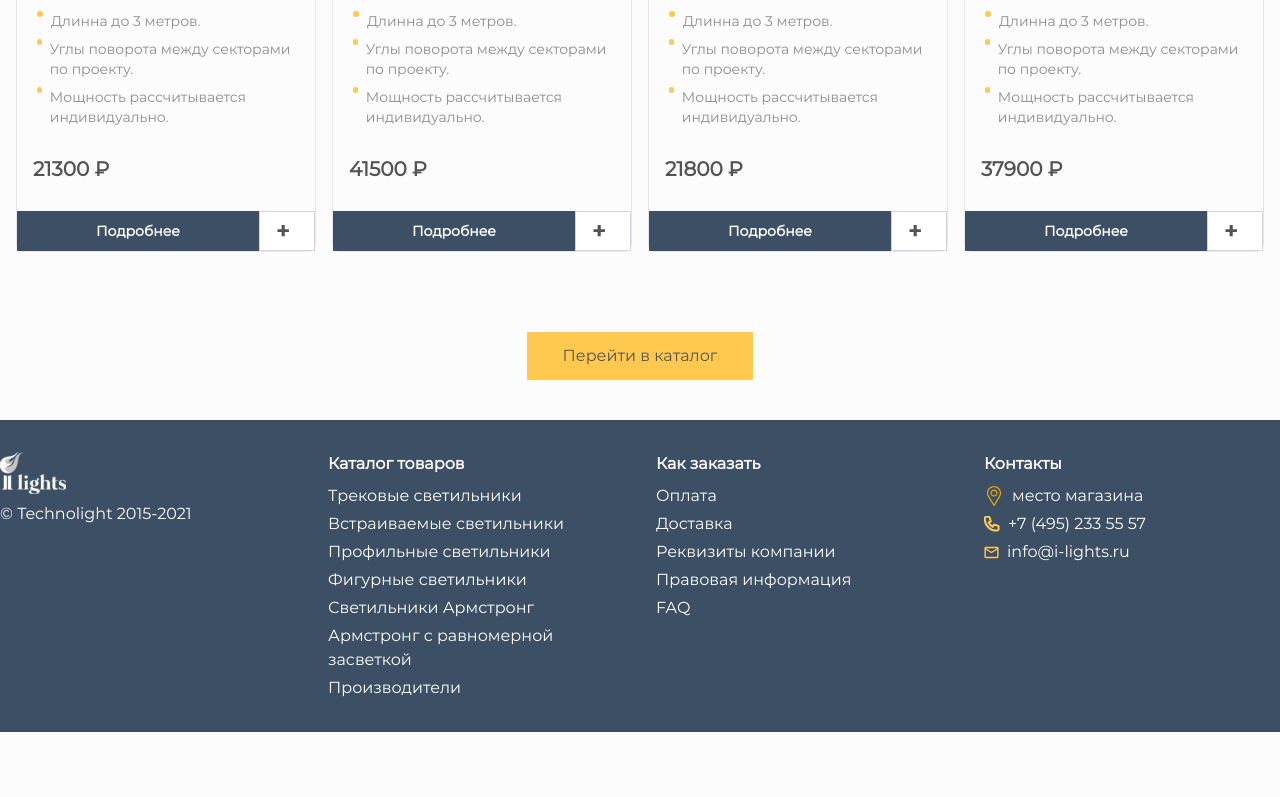
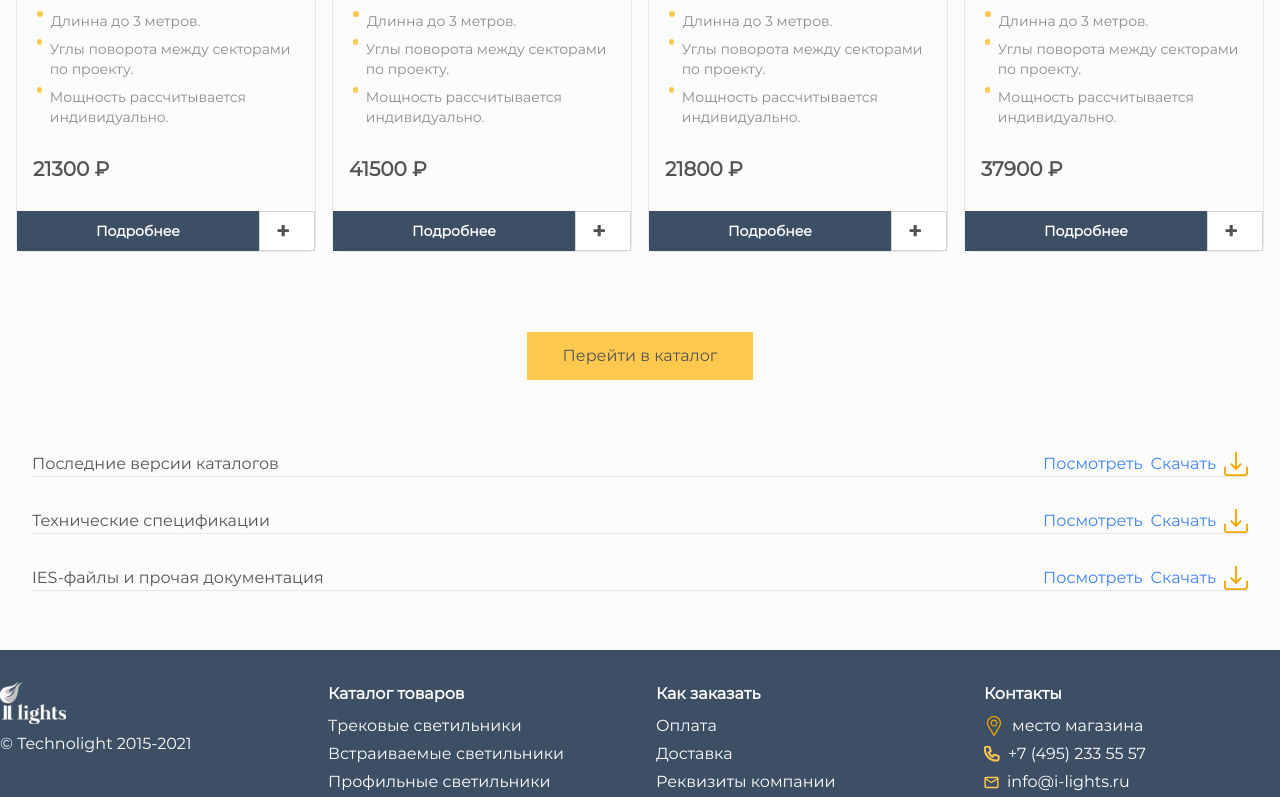
Before and after one commit to 89811421793/lamps, a Next.js app: page / in a window 1280 px wide. Shown: the part 2102-2899 px from the top of the page. Before the commit the page ends 2834 px from the top, so only its background shows below. Built offline with nearby package versions, Linux system fonts and the light colour scheme.

Commit message:
прокрутка с прозрачностью (временно use client)

```diff
--- /dev/null
+++ b/src/app/components/ScrollableList.tsx
@@ -0,0 +1,75 @@
+'use client'
+import React, { useState, useRef, useCallback } from 'react';
+
+const ScrollableList = () => {
+  const [scrollY, setScrollY] = useState(0);
+  const containerRef = useRef<HTMLDivElement>(null);
+
+  const handleScroll = useCallback(() => {
+    if (containerRef.current) {
+      setScrollY(containerRef.current.scrollTop);
+    }
+  }, []);
+
+  const listItems = [
+    { title: "Последние версии каталогов" },
+    { title: "Технические спецификации" },
+    { title: "IES-файлы и прочая документация" },
+    { title: "Последние версии каталогов" },
+    { title: "Технические спецификации" },
+    { title: "IES-файлы и прочая документация" },
+    { title: "Последние версии каталогов" },
+    { title: "Технические спецификации" },
+    { title: "IES-файлы и прочая документация" },
+  ];
+
+  const itemHeight = 60; // Высота одного элемента списка
+  const visibleItems = 3; // Количество одновременно видимых элементов
+  const fadeDistance = 50; // Расстояние, на котором элементы начинают исчезать и появляться
+
+  return (
+    <div
+      ref={containerRef}
+      className="border-0 rounded-lg overflow-y-scroll py-4"
+      onScroll={handleScroll}
+      style={{ height: `${itemHeight * visibleItems}px` }}
+    >
+      {listItems.map((item, index) => {
+        const position = index * itemHeight - scrollY; // Вычисляем позицию элемента относительно прокрутки
+        let opacity = 1; // По умолчанию полная непрозрачность
+
+        // Логика изменения прозрачности верхних элементов
+        if (position < 0) {
+          opacity = Math.max(0, 1 + (position / fadeDistance)*1.5); // Элемент начинает исчезать при прокрутке вверх
+        }
+        // Логика изменения прозрачности нижних элементов
+        else if (position > (itemHeight * (visibleItems - 1))) {
+          const distanceFromBottom = position - (itemHeight * (visibleItems - 1));
+          if (distanceFromBottom < fadeDistance) {
+            opacity = Math.max(0, 1 - (distanceFromBottom / fadeDistance)*1.5); // Элемент начинает исчезать при прокрутке вниз
+          }
+        }
+
+        return (
+          <div
+            key={index}
+            className="p-4 transition-opacity duration-300 ease-in-out hover:bg-gray-100"
+            style={{ opacity }}
+          >
+            <div className="flex justify-between items-center">
+              <span>{item.title}</span>
+              <div className="flex items-center space-x-2">
+                <button className="text-blue-500">Посмотреть</button>
+                <button className="text-blue-500">Скачать</button>
+                <img src='/downloadpic.svg' alt='Иконка скачивания' className="h-6" />
+              </div>
+            </div>
+            {index < listItems.length - 1 && <hr />}
+          </div>
+        );
+      })}
+    </div>
+  );
+};
+
+export default ScrollableList;
--- a/src/app/components/sections/mainpage/Latest.tsx
+++ b/src/app/components/sections/mainpage/Latest.tsx
@@ -2,6 +2,8 @@ import React from "react";
 import SectionTitle from "../../SectionTitle";
 import Card from "../../Card";
 import Button from "../../Button";
+import ScrollableList from "../../ScrollableList";
+
 
 type CardProps = {
   url: string;
@@ -66,7 +68,7 @@ const Latest = async () => {
   const cards = await getCards(); // Получаем карточки асинхронно
 
   return (
-    <section className="mb-[20px]">
+    <section className="mb-[50px]">
       <SectionTitle title="Новинки" />
       <div className="grid grid-cols-1 sm:grid-cols-2 md:grid-cols-4 gap-4 mb-[80px]">
         {cards.map((card) => (
@@ -88,6 +90,7 @@ const Latest = async () => {
           paddingX="px-[36px]"
         />
       </div>
+      <ScrollableList/>
     </section>
   );
 };
--- a/src/app/globals.css
+++ b/src/app/globals.css
@@ -44,3 +44,40 @@ body {
   font-weight: bold;
   padding: 8px 20px;
 }
+
+
+
+
+.scrollable-container {
+  overflow-y: scroll; /* Включаем вертикальную прокрутку */
+  height: 300px; /* Убедитесь, что контейнер имеет фиксированную высоту */
+}
+
+/* Для WebKit-браузеров (Chrome, Safari) */
+.scrollable-container::-webkit-scrollbar {
+  width: 8px; /* Ширина скролл-бара */
+}
+
+.scrollable-container::-webkit-scrollbar-button {
+  display: none; /* Скрываем кнопки прокрутки */
+}
+
+.scrollable-container::-webkit-scrollbar-thumb {
+  background-color: #FFC94F; /* Цвет ползунка */
+  border-radius: 10px; /* Скругленные края ползунка */
+}
+
+.scrollable-container::-webkit-scrollbar-track {
+  background-color: #E5E5E5; /* Цвет трека */
+}
+
+/* Для Firefox */
+.scrollable-container {
+  scrollbar-width: thin; /* Устанавливаем тонкий скролл-бар */
+  scrollbar-color: #FFC94F transparent; /* Цвет ползунка и трека */
+}
+
+.opacity-50 {
+  opacity: 0.5; /* Полупрозрачность */
+  transition: opacity 0.2s ease; /* Плавный переход */
+}
```
